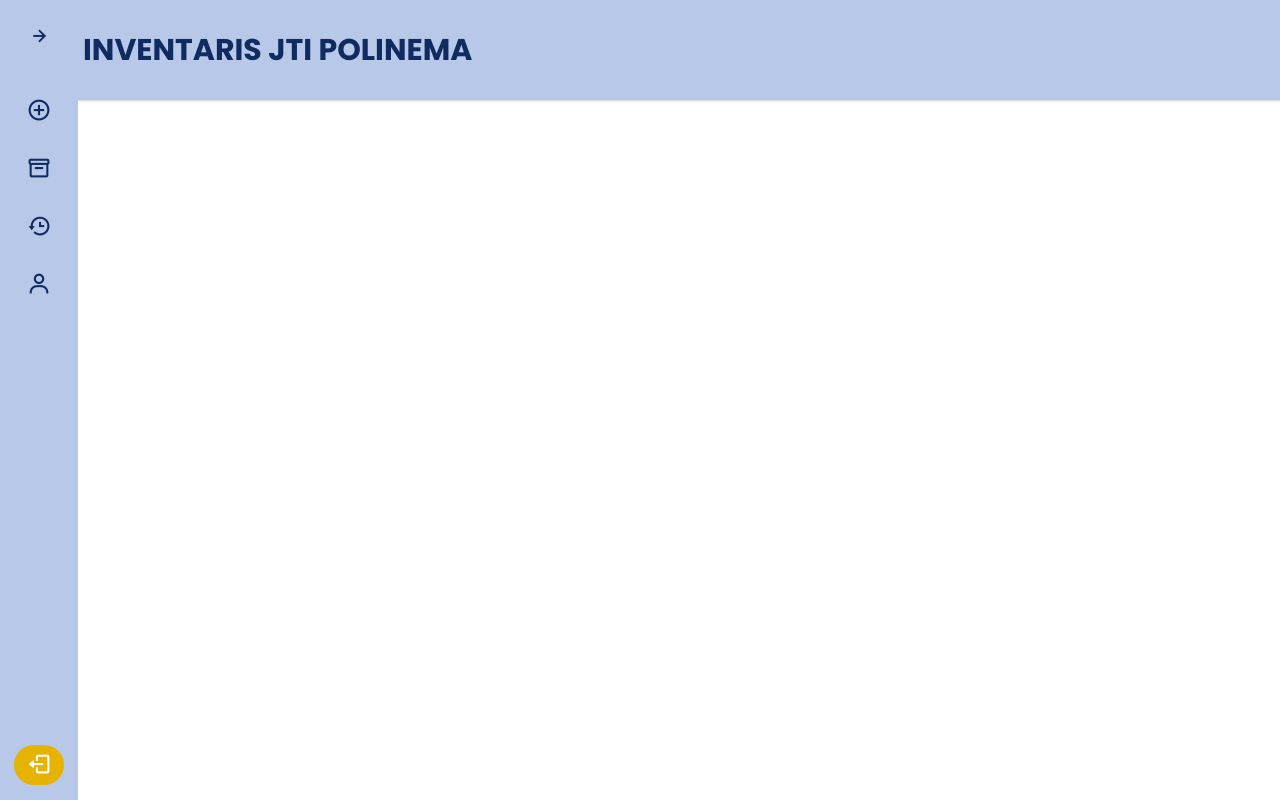
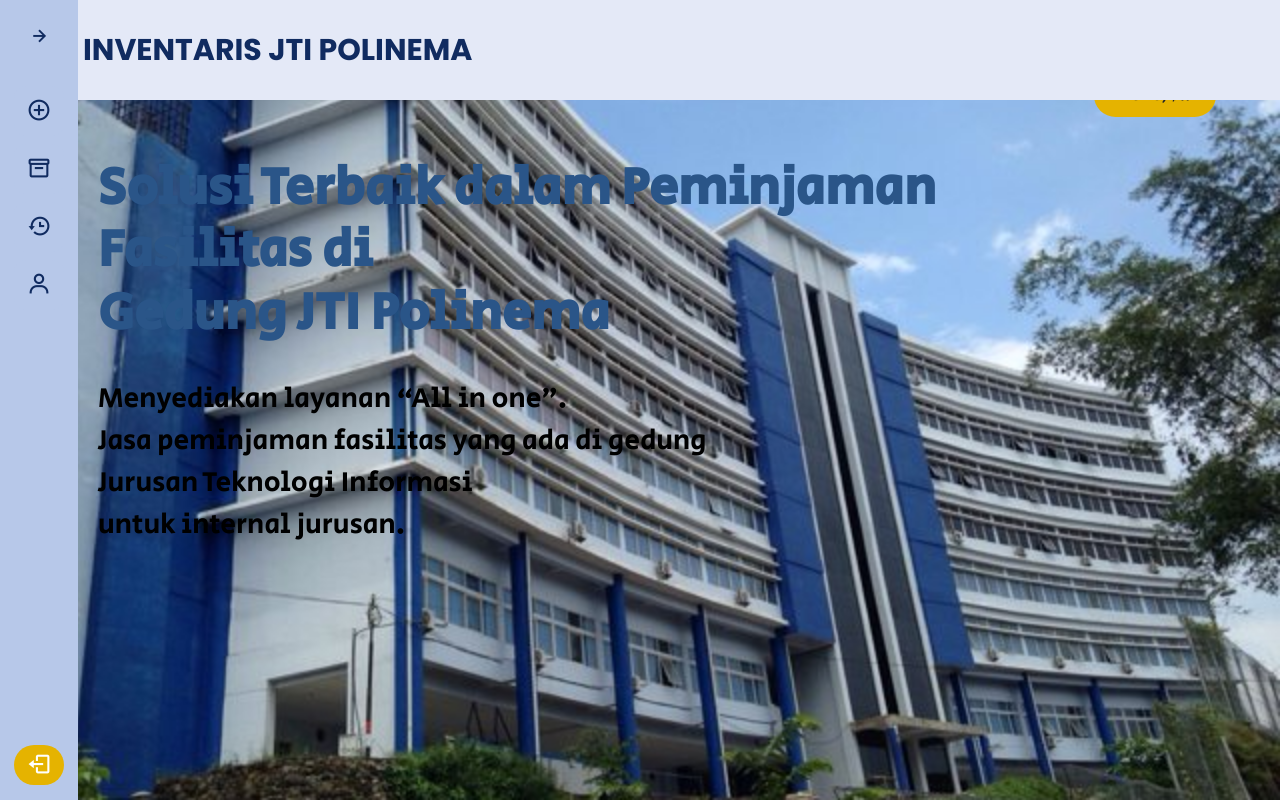
Before and after one commit to Gin-Arata/pasrahTeam-inventory2G, a PHP site: page /pasrahTeam-inventory2G/user in a window 1280 px wide; the page is wider, and only the part inside the window is pictured. Run offline with PHP 8.4, Linux system fonts and the light colour scheme; data that the repository does not hold is empty; some libraries are stand-ins or nearby versions.

Commit message:
perubahan

```diff
--- a/app/view/template/headerUser.php
+++ b/app/view/template/headerUser.php
@@ -36,7 +36,7 @@
     </div>
     <ul class="nav-list">
       <li class="<?php echo $currentPage === 'Peminjaman' ? 'active' : ''; ?>">
-        <a href="MenuPeminjaman.php">
+        <a href="<?= BASEURL2 ?>/user/menuPeminjaman">
           <i class=' bx bx-plus-circle'></i>
       <span class="links_name">Peminjaman</span>
       </a>
@@ -44,7 +44,7 @@
       </li>
 
       <li class="<?php echo $currentPage === 'Pengembalian' ? 'active' : ''; ?>">
-        <a href="<?= BASEURL ?>/user/MenuPengembalian">
+        <a href="<?= BASEURL2 ?>/user/menuPengembalian">
           <i class='bx bx-box'></i>
           <span class="links_name">Pengembalian</span>
         </a>
@@ -52,7 +52,7 @@
       </li>
 
       <li class="<?php echo $currentPage === 'Histori' ? 'active' : ''; ?>">
-        <a href="<?= BASEURL ?>/user/History">
+        <a href="<?= BASEURL2 ?>/user/History">
           <i class='bx bx-history'></i>
           <span class="links_name">Histori</span>
         </a>
@@ -75,4 +75,5 @@
     <section class="home-section">
       <a href="<?= BASEURL ?>/user/index">
         <div class="text">INVENTARIS JTI POLINEMA</div>
+      </a>
     </section>
--- a/app/view/user/index.php
+++ b/app/view/user/index.php
@@ -0,0 +1,26 @@
+<link rel="stylesheet" href="<?= BASEURL; ?>/css/user/userIndex.css">
+<!-- <section class="home-section-home">
+    <a href="<?= BASEURL ?>/user/index">
+        <div class="text">INVENTARIS JTI POLINEMA</div>
+</section> -->
+<!-- <section class="home-section-home"> -->
+<!-- <div class="wrapper-text">
+            <div class="text"> </div>
+        </div> -->
+<div class="wrapper">
+    <div class="ml-4">
+        <div class="main">
+            <div class="hello-user">Hello, <?php echo '$..'; ?></div>
+            <!-- <div class=""> -->
+
+            <h3>Solusi Terbaik dalam Peminjaman<br>Fasilitas di <br> Gedung JTI Polinema</h3>
+            <p>Menyediakan layanan “All in one”.<br>
+                Jasa peminjaman fasilitas yang ada di gedung<br>
+                Jurusan Teknologi Informasi<br>
+                untuk internal jurusan.
+            </p>
+            <!-- </div> -->
+        </div>
+    </div>
+</div>
+</section>
--- /dev/null
+++ b/public/css/user/userIndex.css
@@ -0,0 +1,88 @@
+body {
+    font-family: 'Secular One', sans-serif;
+    /* background */
+    background: url("../../img/gedungJTI.jpg") no-repeat center center fixed;
+    background-size: cover;
+}
+
+.home-section-home {
+    /* margin: 5rem; */
+    background-color: hsla(0, 0%, 85%, 0.7);
+    min-height: 100vh;
+}
+
+
+.wrapper {
+    display: flex;
+    flex-flow: row wrap;
+    /* text-align: center; */
+    padding: 10px;
+    margin: 10px;
+    /* margin: 5rem; */
+    padding: 5%;
+    /* margin: 1%; */
+    flex: 1 100%;
+    border-radius: 10px;
+}
+
+
+.wrapper>.main {
+    margin-left: 19%;
+    margin-top: 2%;
+    padding: 1.6%;
+    text-align: left;
+}
+
+.hello-user {
+    /* top: 14%; */
+    right: 5%;
+    position: absolute;
+    background-color: #E5B300;
+    border-radius: 25px;
+    /* Menggunakan border-radius dalam persen  */
+    padding: 0.75% 2%;
+    /* Menggunakan padding dalam persen  */
+    font-family: 'Secular One', sans-serif;
+}
+
+.main>h3 {
+    padding-top: 10%;
+    /* Menggunakan padding dalam persen */
+    padding-bottom: 3%;
+    font-family: 'Secular One', sans-serif;
+    font-weight: bolder;
+    font-size: 3.25em;
+    /* font-size: 4.7vw;  */
+    color: #2A5588;
+    align: left;
+}
+
+.main>p {
+    /* padding-left: 6%; */
+    /* Menggunakan padding dalam persen  */
+    font-family: 'Secular One', sans-serif;
+    font-weight: regular;
+    /* font-size: 1.25em; Menggunakan ukuran font dalam em */
+    font-size: 1.75em;
+    color: black;
+}
+
+.wrapper-text {
+    position: relative;
+    background: #E4E9F7;
+    /* min-height: 100vh; */
+    top: 0;
+    width: 100%;
+    transition: all 0.5s ease;
+}
+
+.text {
+    display: inline-block;
+}
+
+@media all and (min-width:800px) {
+    .main {
+        flex: 2;
+        order: 1;
+    }
+}
--- a/public/css/user/userSidebar.css
+++ b/public/css/user/userSidebar.css
@@ -280,8 +280,8 @@ input[type="submit"]:hover {
     z-index: 9;
     position: absolute;
     height: 100px;
-    background: #B7C8E9;
-    box-shadow: 0 1px 2px rgba(0, 0, 0, 0.2);
+    background: #E4E9F7;
+    /* box-shadow: 0 1px 2px rgba(0, 0, 0, 0.2); */
     font-size: 55px;
 
 }
```
Also changed, not shown: app/view/user/formPeminjaman.php (added, +75 -0 lines), app/view/user/menuPeminjaman.php (added, +23 -0 lines), app/view/user/menuPengembalian.php (added, +70 -0 lines), public/css/user/userFormulir.css (added, +125 -0 lines), public/css/user/userMenuAjukan.css (added, +72 -0 lines).
